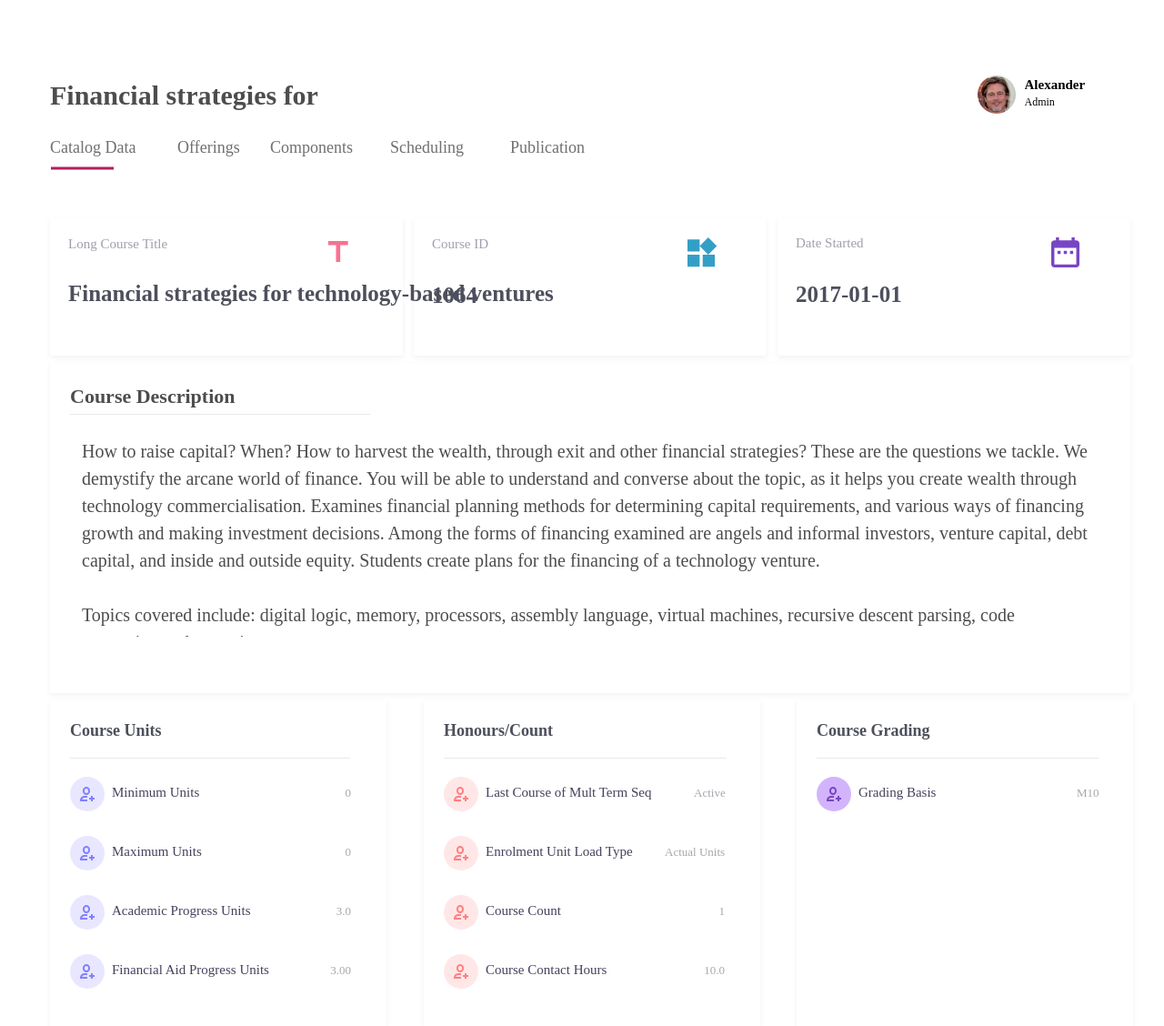
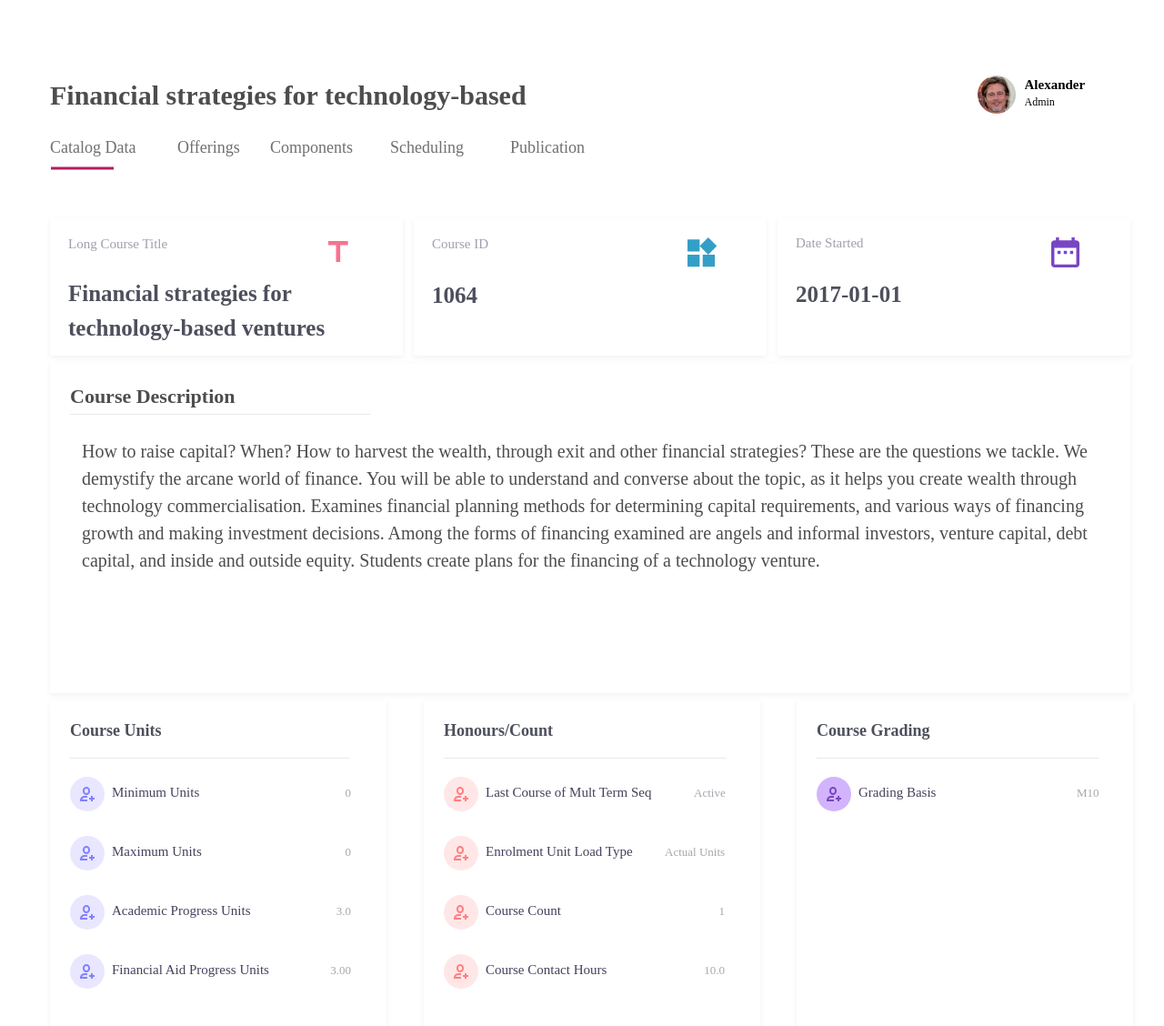
Before and after one commit to MaxVerhagen/Course_Catalogue_Editor, a Rails app: page /courses/1 in a window 1280 px wide. Shown: the top 1128 px of the page at 91% size. Run offline with Rails 7, Linux system fonts and the light colour scheme; data comes from the database, SQL or seed files in the repository; style sheets or scripts are compiled from the project's sources; parts of the project's set-up code (start-up, migrations or seed data) failed here and were passed over; some libraries are stand-ins or nearby versions.

Commit message:
Changes up styles to fix overflow issue

```diff
--- a/app/assets/stylesheets/view_page.css
+++ b/app/assets/stylesheets/view_page.css
@@ -21,7 +21,7 @@
 	left: 55px;
 	top: 66px;
 	overflow: hidden;
-	width: 371px;
+	width: 571px;
 	height: 41px;
 	text-align: left;
 	font-family: Nunito;
@@ -155,9 +155,9 @@
 	position: absolute;
 	left: 20px;
 	top: 64px;
-	overflow: visible;
-	width: 210px;
-	white-space: nowrap;
+	overflow: hidden;
+	width: 310px;
+	white-space: normal;
 	text-align: left;
 	font-family: Source Sans Pro;
 	font-style: normal;
@@ -275,7 +275,7 @@
 	position: absolute;
 	left: 90px;
 	top: 465px;
-	overflow: hidden;
+	overflow-y: scroll;
 	width: 1110px;
 	height: 219px;
 	text-align: left;
--- a/app/views/courses/show.html.haml
+++ b/app/views/courses/show.html.haml
@@ -55,8 +55,6 @@
         %span
           = @course.description
           %br/
-          = succeed "Topics covered include: digital logic, memory, processors, assembly language, virtual machines, recursive descent parsing, code generation and operating systems." do
-            %br/
         %br/
       #Catalog_Data
         %span Catalog Data
```
